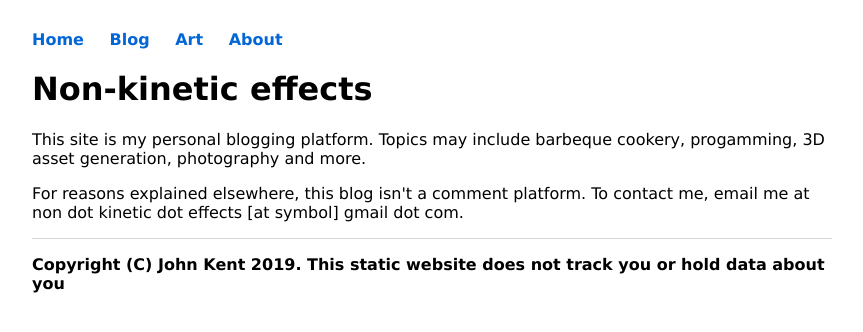
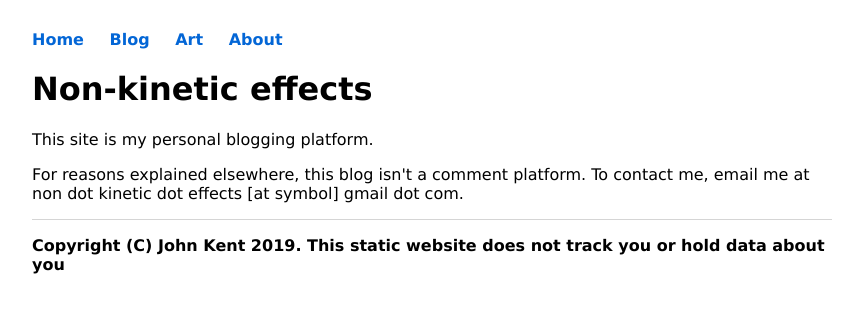
Before and after one commit to KineticLensman/KineticLensman.github.io, a Jekyll site: the page built from index.html, in a window 1280 px wide. Shown: the top 332 px of the page, without its empty margins (208-1071 px from the left). Built offline with Jekyll 4.4.1, drawn with Linux system fonts in a browser that asks for light colours.

Commit message:
fix typo

```diff
--- a/index.html
+++ b/index.html
@@ -5,6 +5,6 @@ description: Non-kinetic effects website blog
 ---
 <div class="blurb">
 	<h1>Non-kinetic effects</h1>
-	<p>This site is my personal blogging platform. Topics may include barbeque cookery, progamming, 3D asset generation, photography and more.</p>
+	<p>This site is my personal blogging platform. </p>
 	<p>For reasons explained elsewhere, this blog isn't a comment platform. To contact me, email me at non dot kinetic dot effects [at symbol] gmail dot com.</p>
 </div><!-- /.blurb -->
```
